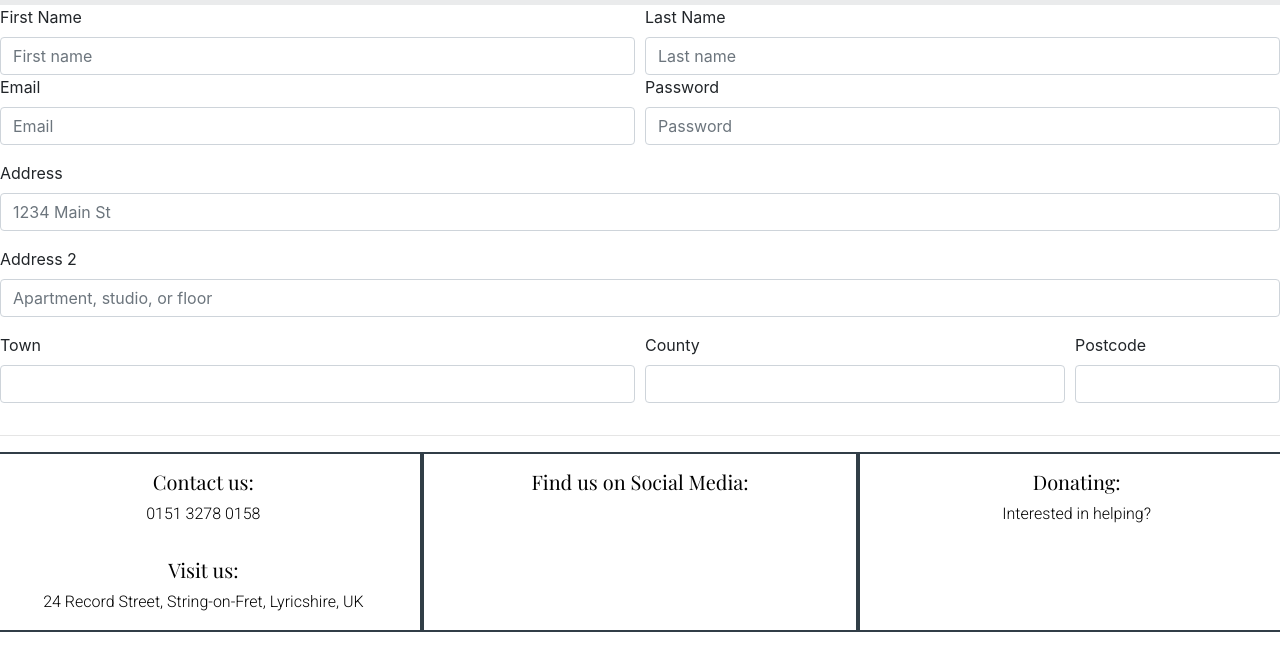
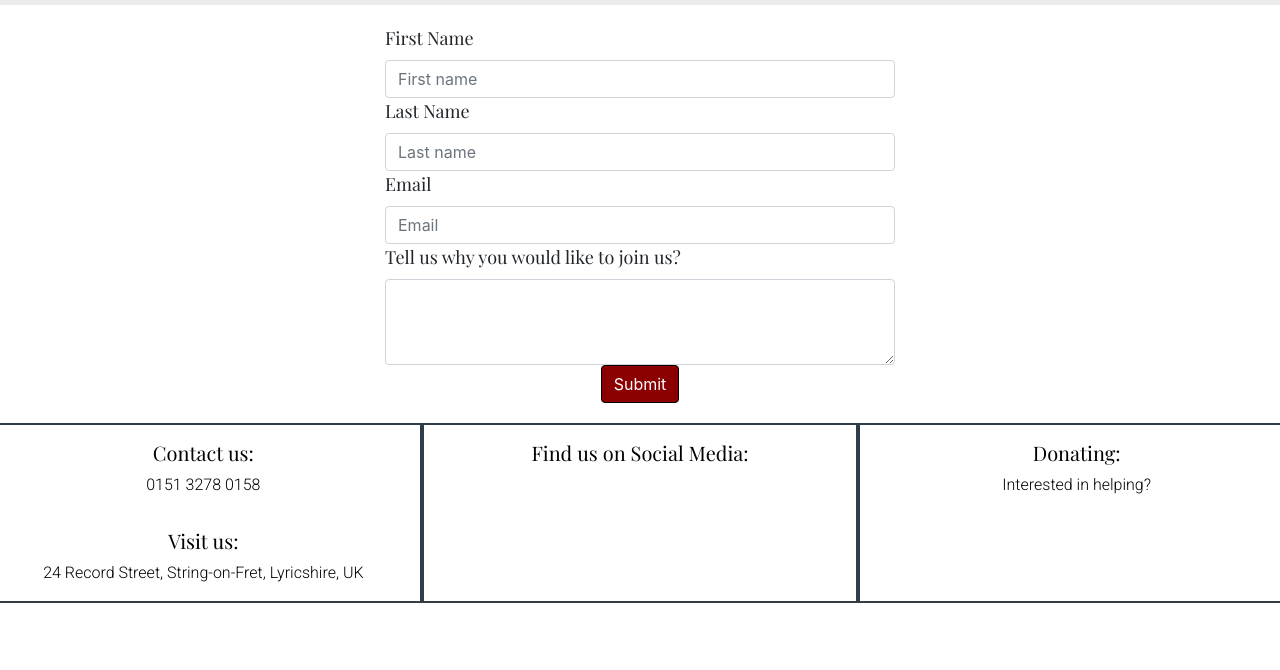
Before and after one commit to Code-Institute-Submissions/deborasantos28-milestone-project-1_AugResub, a plain HTML site: page join-us.html in a window 1280 px wide. Shown: the part 66-736 px from the top of the page. Drawn offline with nearby package versions, Linux system fonts and the light colour scheme.

Commit message:
form added to join us page, some styling applied, general layout placed. Also some colour added to index.html button to break the colour pattern slightly

```diff
--- a/assets/css/style.css
+++ b/assets/css/style.css
@@ -60,3 +60,22 @@ footer, p{
 .btn{
 text-align: center;
 }
+
+.btn {
+    background-color: darkred;
+    border: 1px solid black;
+}
+
+.col-sm-6{
+    margin: 20px 0 20px 0;
+}
+
+label{
+    font-family: "Playfair Display", sans-serif;
+    font-size: 18px;
+    font-weight: 300;
+}
+
+#submit-button{
+    text-align: center;
+}
--- a/join-us.html
+++ b/join-us.html
@@ -52,52 +52,39 @@
       </div>
     </nav>
 
+    <div class="container">
+      <div class="row">
+        <div class="col-sm">
+        </div>
+        <div class="col-sm-6">
           <form>
-      <div class="form-row">
+            <div class="form">
               <div class="col">
-          <label for="fname">First Name</label>
-          <input type="text" class="form-control" placeholder="First name">
+                <label for="first-name">First Name</label>
+                <input type="text" class="form-control" placeholder="First name" required>
               </div>
               <div class="col">
-          <label for="lname">Last Name</label>
-          <input type="text" class="form-control" placeholder="Last name">
+                <label for="last-name">Last Name</label>
+                <input type="text" class="form-control" placeholder="Last name" required>
               </div>
+            <div class="col">
+              <label for="email">Email</label>
+              <input type="email" class="form-control" id="email" placeholder="Email">
             </div>
-
-      <div class="form-row">
-        <div class="form-group col-md-6">
-          <label for="inputEmail4">Email</label>
-          <input type="email" class="form-control" id="inputEmail4" placeholder="Email">
+            <div class="col">
+              <label for="comment-box">Tell us why you would like to join us?</label>
+              <textarea class="form-control" id="comment-box" rows="3"></textarea>
             </div>
-        <div class="form-group col-md-6">
-          <label for="inputPassword4">Password</label>
-          <input type="password" class="form-control" id="inputPassword4" placeholder="Password">
-        </div>
-      </div>
-      <div class="form-group">
-        <label for="inputAddress">Address</label>
-        <input type="text" class="form-control" id="inputAddress" placeholder="1234 Main St">
-      </div>
-      <div class="form-group">
-        <label for="inputAddress2">Address 2</label>
-        <input type="text" class="form-control" id="inputAddress2" placeholder="Apartment, studio, or floor">
-      </div>
-      <div class="form-row">
-        <div class="form-group col-md-6">
-          <label for="inputCity">Town</label>
-          <input type="text" class="form-control" id="inputTown">
-        </div>
-        <div class="form-group col-md-4">
-          <label for="inputState">County</label>
-          <input type="text" class="form-control" id="inputCounty">
-        </div>
-        <div class="form-group col-md-2">
-          <label for="inputZip">Postcode</label>
-          <input type="text" class="form-control" id="inputPostCode">
+            <div class="col d-flex justify-content-center">
+            <button type="button" class="btn btn-dark">Submit</button>
             </div>
             </div>
           </form>
-    <hr>
+        </div>
+        <div class="col-sm">
+        </div>
+      </div>
+    </div>
     <footer class="container-fluid">
       <div class="row">
         <div class="col-sm-4">
```
Also changed, not shown: gallery.html (+77 -30 lines). Lines whose indentation alone changed are shown as unchanged.
